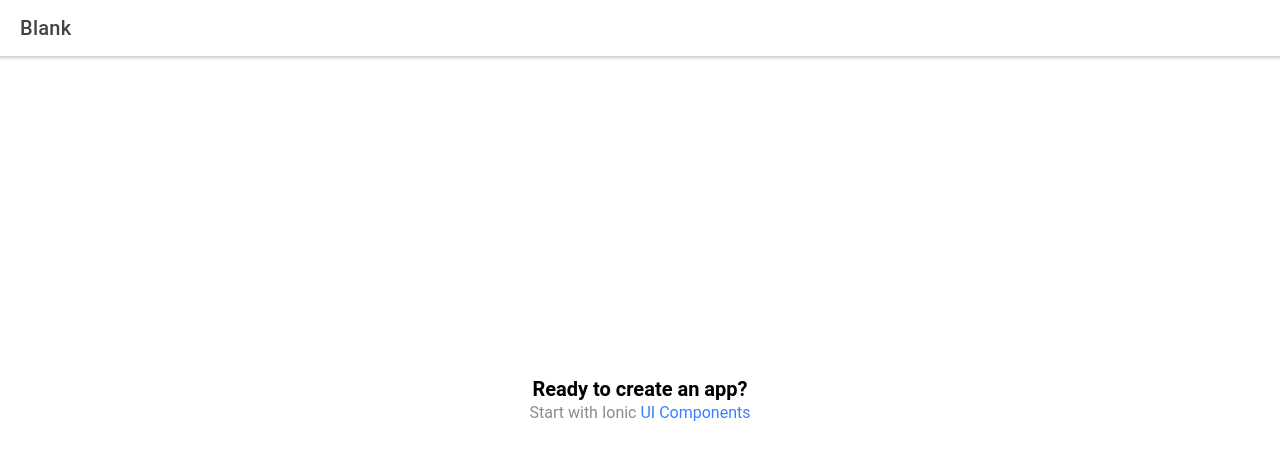
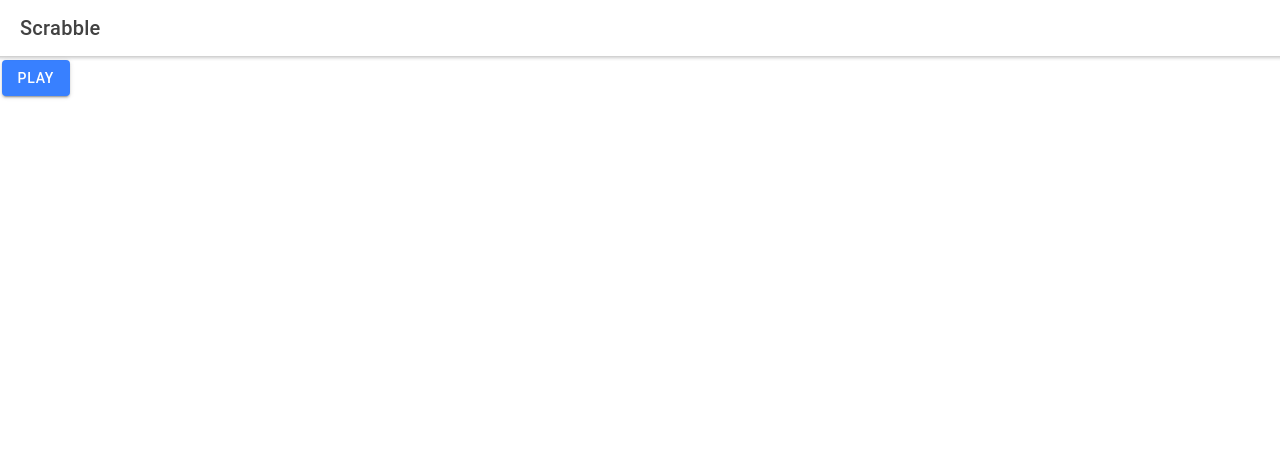
Before and after one commit to mad-java-adv-s21/adv-fe-tca-scrabble, a React (Create React App) app: page /home in a window 1280 px wide. Shown: the top 460 px of the page. Built offline with nearby package versions, Linux system fonts and the light colour scheme.

Commit message:
created app and placeholder components

```diff
--- a/src/App.tsx
+++ b/src/App.tsx
@@ -2,6 +2,8 @@ import { Redirect, Route } from 'react-router-dom';
 import { IonApp, IonRouterOutlet, setupIonicReact } from '@ionic/react';
 import { IonReactRouter } from '@ionic/react-router';
 import Home from './pages/Home';
+import { SetupGame } from './pages/SetupGame';
+import { Play } from './pages/Play';
 
 /* Core CSS required for Ionic components to work properly */
 import '@ionic/react/css/core.css';
@@ -31,6 +33,12 @@ const App: React.FC = () => (
         <Route exact path="/home">
           <Home />
         </Route>
+        <Route exact path="/SetupGame">
+          <SetupGame />
+        </Route>
+        <Route exact path="/Play">
+          <Play />
+        </Route>
         <Route exact path="/">
           <Redirect to="/home" />
         </Route>
--- a/src/pages/Home.tsx
+++ b/src/pages/Home.tsx
@@ -1,5 +1,4 @@
-import { IonContent, IonHeader, IonPage, IonTitle, IonToolbar } from '@ionic/react';
-import ExploreContainer from '../components/ExploreContainer';
+import { IonContent, IonHeader, IonPage, IonTitle, IonToolbar, IonButton } from '@ionic/react';
 import './Home.css';
 
 const Home: React.FC = () => {
@@ -7,7 +6,7 @@ const Home: React.FC = () => {
     <IonPage>
       <IonHeader>
         <IonToolbar>
-          <IonTitle>Blank</IonTitle>
+          <IonTitle>Scrabble</IonTitle>
         </IonToolbar>
       </IonHeader>
       <IonContent fullscreen>
@@ -16,7 +15,9 @@ const Home: React.FC = () => {
             <IonTitle size="large">Blank</IonTitle>
           </IonToolbar>
         </IonHeader>
-        <ExploreContainer />
+       <IonButton>
+         Play
+       </IonButton>
       </IonContent>
     </IonPage>
   );
--- /dev/null
+++ b/src/pages/Play.tsx
@@ -0,0 +1,6 @@
+export const Play = () => {
+
+    return (
+        <h2>Play Game</h2>
+    )
+};
--- /dev/null
+++ b/src/pages/SetupGame.tsx
@@ -0,0 +1,6 @@
+export const SetupGame = () => {
+
+    return (
+        <h2>Setup Game</h2>
+    )
+};
```
